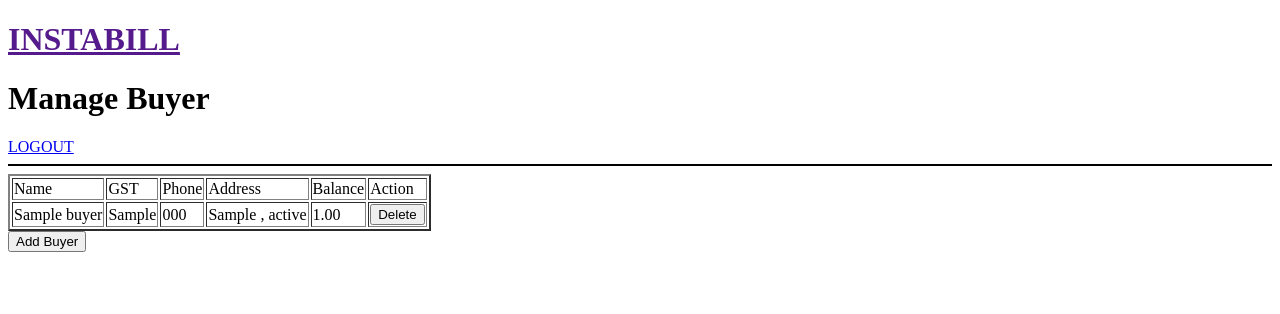
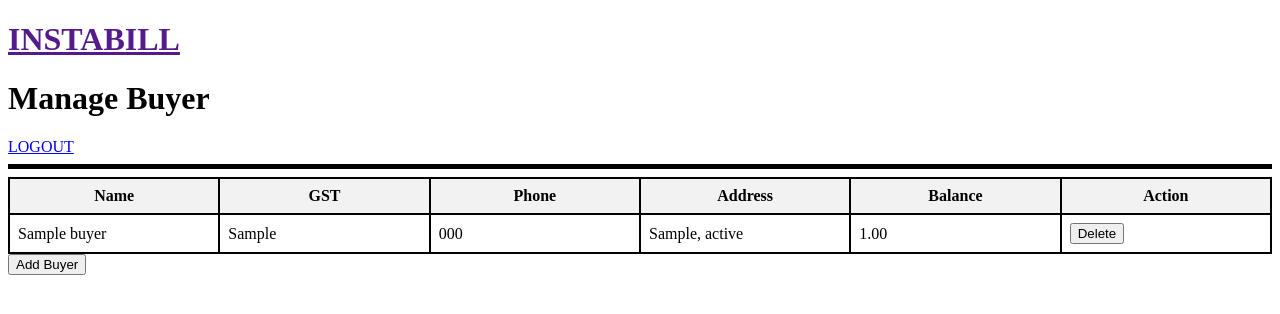
Before and after one commit to Sahil0215/vercceldemo, a Django app: page /manage_buyer/ in a window 1280 px wide. Shown: the top 314 px of the page. Run offline with Django 5.2, Linux system fonts and the light colour scheme; a user stored in the database is signed in; tables that the repository leaves empty hold one stand-in row (values such as "Sample post").

Commit message:
commit56

```diff
--- a/demo/bill/templates/manage_buyer.html
+++ b/demo/bill/templates/manage_buyer.html
@@ -3,17 +3,19 @@
 <head>
     <title>Instabill | BUYER</title>
     <style>
-        /* td{
-            border: 2px;
-            border-color: black;
-            padding: 5px;
-            margin: 2px;
-        } */
-
-        /* hr{
-            height: 5px;
-            color: black;
-        } */
+        table {
+            width: 100%; /* Fix the width of the table */
+            table-layout: fixed; /* Ensures that the table uses fixed layout */
+            border-collapse: collapse; /* Ensures borders are merged */
+        }
+        th, td {
+            word-wrap: break-word; /* Allows content to wrap within cells */
+            padding: 8px; /* Adds some padding for readability */
+            border: 2px solid black; /* Ensures all borders are visible */
+        }
+        th {
+            background-color: #f2f2f2; /* Adds a background color to headers */
+        }
     </style>
 </head>
 <body>
@@ -21,24 +23,26 @@
     <h1>Manage Buyer</h1>
 
     <a href="{% url 'logout_page' %}">LOGOUT</a>
-        <hr height="5px" color="black">
-                <table border="2">
+    <hr style="height: 5px; background-color: black; border: none;">
+
+    <table>
         <thead>
             <tr>
-                            <td>Name</td>
-                            <td>GST</td>
-                            <td>Phone</td>
-                            <td>Address</td>
-                            <td>Balance</td>
-                            <td>Action</td>
+                <th>Name</th>
+                <th>GST</th>
+                <th>Phone</th>
+                <th>Address</th>
+                <th>Balance</th>
+                <th>Action</th>
             </tr>
         </thead>
+        <tbody>
             {% for buyer in buyers %}
             <tr>
                 <td>{{ buyer.name }}</td>
                 <td>{{ buyer.gst }}</td>
                 <td>{{ buyer.phone }}</td>
-            <td>{{ buyer.city }} , {{ buyer.state }}</td>
+                <td>{{ buyer.city }}, {{ buyer.state }}</td>
                 <td>{{ buyer.bal }}</td>
                 <td>
                     <form action="{% url 'delete_buyer' buyer.id %}" method="POST">
@@ -48,8 +52,9 @@
                 </td>
             </tr>
             {% endfor %}
+        </tbody>
     </table>
-            </div>
+
     {% if messages %}
     <div style="color: rgb(0, 0, 0); text-align: center;">
         {% for message in messages %}
@@ -59,6 +64,5 @@
     {% endif %}
 
     <a href="{% url 'add_buyer' %}"><button>Add Buyer</button></a>
-
 </body>
 </html>
```
Lines whose indentation alone changed are shown as unchanged.
